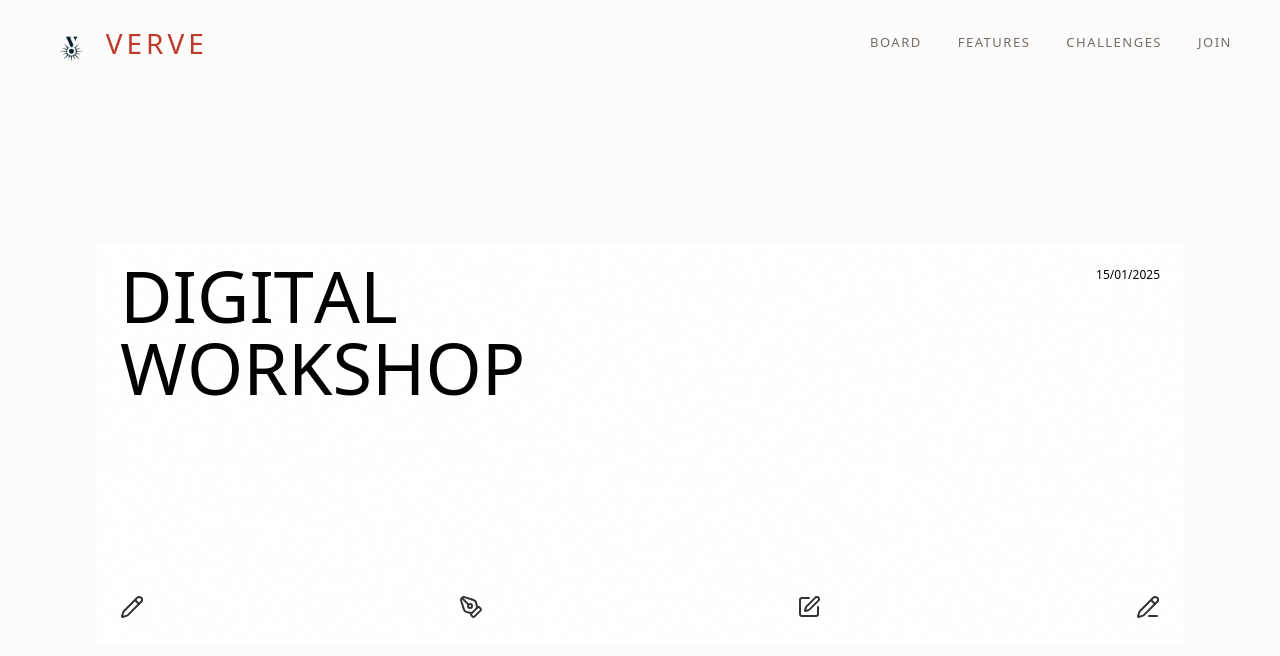
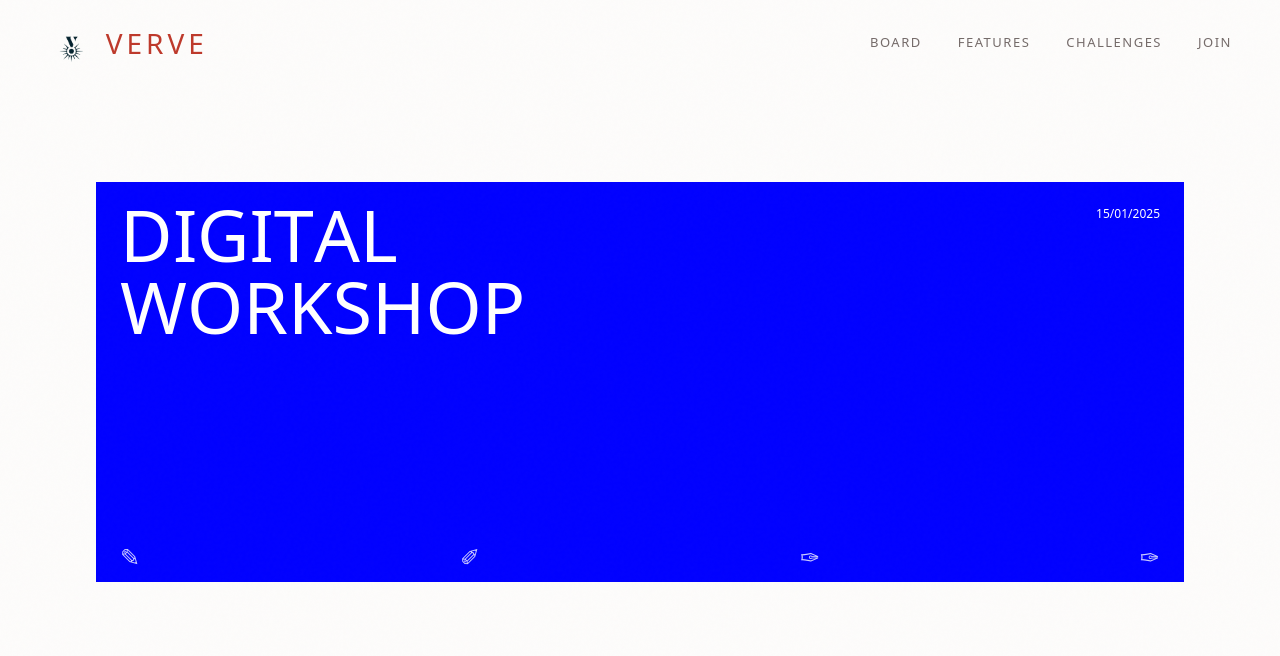
Before and after one commit to ammanojha10/Verve, a Next.js app: page /demo-cursor in a window 1280 px wide. Shown: the top 656 px of the page. Built offline with nearby package versions, Linux system fonts and the light colour scheme.

Commit message:
update AGENTS.md and integrate text-cursor-proximity component

```diff
--- a/app/demo-cursor/page.tsx
+++ b/app/demo-cursor/page.tsx
@@ -3,9 +3,8 @@
 import { useRef } from "react"
 import { useTheme } from "next-themes"
 import TextCursorProximity from "@/components/ui/text-cursor-proximity"
-import { Pencil, PenTool, Edit, PencilLine } from "lucide-react"
 
-const icons = [Pencil, PenTool, Edit, PencilLine]
+const ASCII = ["\u270E", "\u2710", "\u2711", "\u2711"]
 
 export default function Preview() {
   const containerRef = useRef<HTMLDivElement>(null)
@@ -14,14 +13,13 @@ export default function Preview() {
 
   return (
     <div
-      className="w-full h-full min-h-[calc(100vh-86px)] flex flex-col items-center justify-center p-6 sm:p-12 md:p-16 lg:p-24"
+      className="w-full h-full flex flex-col items-center justify-center p-6 sm:p-12 md:p-16 lg:p-24"
       ref={containerRef}
     >
       <div
-        className="relative w-full cursor-pointer overflow-hidden justify-start items-start flex"
+        className="relative w-full cursor-pointer overflow-hidden justify-start items-start flex text-white"
         style={{
-          backgroundColor: isDark ? "#111111" : "#FFFFFF",
-          color: isDark ? "#FFFFFF" : "#000000",
+          backgroundColor: isDark ? "#000000" : "#0000FF",
           minHeight: "400px",
           height: "100%"
         }}
@@ -36,8 +34,8 @@ export default function Preview() {
                 to: "scale(1.4)",
               },
               color: {
-                from: isDark ? "#FFFFFF" : "#000000",
-                to: "#FF0000"
+                from: "#FFFFFF",
+                to: isDark ? "#FF4444" : "#FF87C1"
               },
             }}
             falloff="gaussian"
@@ -53,8 +51,8 @@ export default function Preview() {
                 to: "scale(1.4)",
               },
               color: {
-                from: isDark ? "#FFFFFF" : "#000000",
-                to: "#FF0000"
+                from: "#FFFFFF",
+                to: isDark ? "#FF4444" : "#FF87C1"
               },
             }}
             falloff="gaussian"
@@ -63,11 +61,15 @@ export default function Preview() {
           />
         </div>
 
-        <div className="absolute bottom-6 flex w-full justify-between px-6">
-          {icons.map((Icon, i) => (
-            <div key={i} className="opacity-80">
-              <Icon className="w-6 h-6" />
-            </div>
+        <div className="absolute bottom-2 flex w-full justify-between px-6">
+          {ASCII.map((pencil, i) => (
+            <span
+              key={i}
+              className="text-2xl opacity-80"
+              style={{ fontFamily: "serif" }}
+            >
+              {pencil}
+            </span>
           ))}
         </div>
 
@@ -80,8 +82,8 @@ export default function Preview() {
               to: "scale(1.4)",
             },
             color: {
-              from: isDark ? "#FFFFFF" : "#000000",
-              to: "#FF0000"
+              from: "#FFFFFF",
+              to: isDark ? "#FF4444" : "#FF87C1"
             },
           }}
           falloff="linear"
@@ -92,3 +94,5 @@ export default function Preview() {
     </div>
   )
 }
+
+export { Preview }
--- a/components/ui/text-cursor-proximity.tsx
+++ b/components/ui/text-cursor-proximity.tsx
@@ -19,7 +19,7 @@ interface TextProps extends React.HTMLAttributes<HTMLSpanElement> {
   styles: Partial<{
     [K in keyof CSSPropertiesWithValues]: StyleValue<K>
   }>
-  containerRef: React.RefObject<HTMLDivElement | null>
+  containerRef: React.RefObject<HTMLDivElement>
   radius?: number
   falloff?: "linear" | "exponential" | "gaussian"
 }
```
Also changed, not shown: 1 other file (tests, documents, lock files or other folders).
